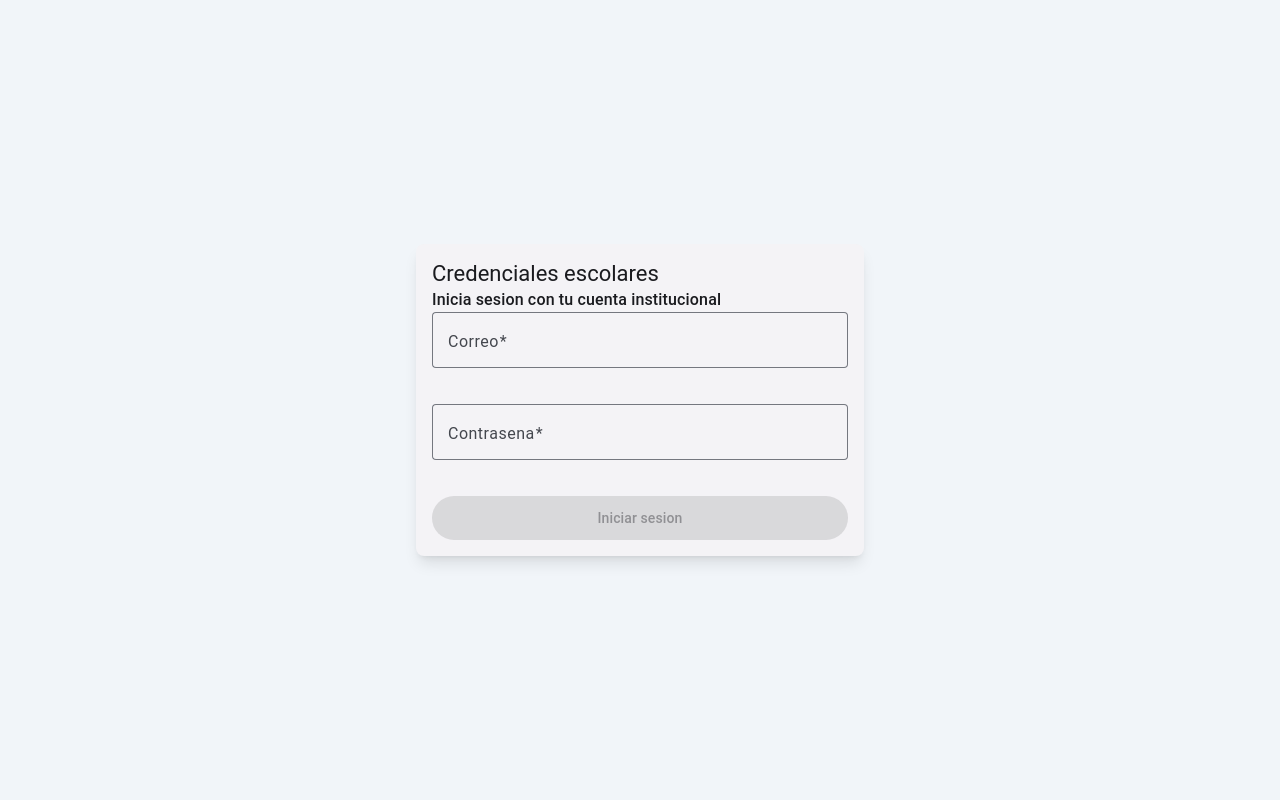
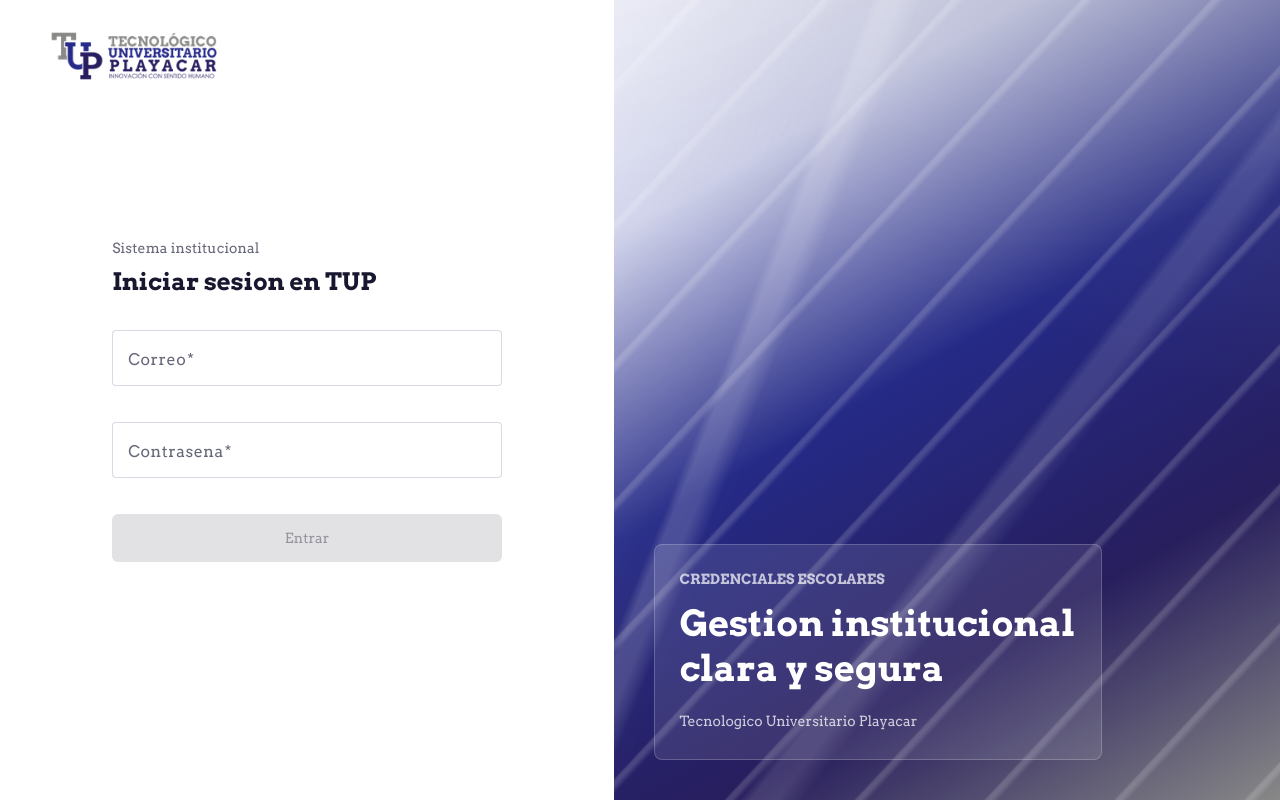
Before and after one commit to victoryama-wq/credenciales-tup, an Angular app: page /login in a window 1280 px wide. Built offline with nearby package versions, Linux system fonts and the light colour scheme.

Commit message:
Apply institutional visual identity

```diff
--- a/src/app/features/admin/pages/admin-dashboard/admin-dashboard.component.html
+++ b/src/app/features/admin/pages/admin-dashboard/admin-dashboard.component.html
@@ -1,9 +1,14 @@
-<main class="min-h-screen bg-slate-100 px-4 py-6 md:px-8">
+<main class="app-shell px-4 py-6 md:px-8">
   <div class="mx-auto max-w-7xl">
-    <div class="mb-6 flex flex-col gap-4 md:flex-row md:items-end md:justify-between">
-      <div>
-        <p class="text-sm font-medium uppercase tracking-wide text-slate-500">Portal administrativo</p>
-        <h1 class="text-3xl font-bold text-slate-900">Bandeja de solicitudes</h1>
+    <header class="institution-header mb-6 flex flex-col gap-4 rounded-lg px-5 py-4 md:flex-row md:items-center md:justify-between">
+      <div class="flex items-center gap-4">
+        <div class="grid h-14 w-32 place-items-center rounded-md bg-white p-2 shadow-sm">
+          <img src="/logo-tup.png" alt="TUP" class="logo-mark h-full w-full" />
+        </div>
+        <div>
+          <p class="eyebrow">Portal administrativo</p>
+          <h1 class="text-2xl font-bold text-[var(--tup-ink)] md:text-3xl">Bandeja de solicitudes</h1>
+        </div>
       </div>
 
       <mat-form-field appearance="outline" class="w-full md:w-72">
@@ -15,13 +20,13 @@
           }
         </mat-select>
       </mat-form-field>
-    </div>
+    </header>
 
     <section class="mb-6 grid gap-3 md:grid-cols-4">
       @for (status of statuses; track status) {
-        <article class="rounded-lg border border-slate-200 bg-white p-4">
-          <p class="text-xs font-semibold uppercase text-slate-500">{{ statusLabels[status] }}</p>
-          <p class="mt-2 text-2xl font-bold text-slate-900">{{ countByStatus(status) }}</p>
+        <article class="metric-card rounded-lg p-4">
+          <p class="text-xs font-semibold uppercase text-[var(--tup-gray)]">{{ statusLabels[status] }}</p>
+          <p class="mt-2 text-2xl font-bold text-[var(--tup-ink)]">{{ countByStatus(status) }}</p>
         </article>
       }
     </section>
@@ -35,37 +40,37 @@
         <mat-progress-spinner diameter="42" mode="indeterminate"></mat-progress-spinner>
       </div>
     } @else if (!filteredRequests.length) {
-      <mat-card class="!rounded-lg !shadow-md">
+      <mat-card class="institution-card !rounded-lg !shadow-none">
         <mat-card-content class="py-8">
-          <p class="text-center text-slate-600">No hay solicitudes con este filtro.</p>
+          <p class="text-center text-[var(--tup-muted)]">No hay solicitudes con este filtro.</p>
         </mat-card-content>
       </mat-card>
     } @else {
       <section class="grid gap-4">
         @for (request of filteredRequests; track request.id) {
-          <mat-card class="!rounded-lg !shadow-md">
-            <mat-card-content class="grid gap-5 p-5 lg:grid-cols-[160px_minmax(0,1fr)_320px]">
+          <mat-card class="institution-card !rounded-lg !shadow-none">
+            <mat-card-content class="admin-request-card">
               <div>
                 <img
                   [src]="request.photoUrl"
                   [alt]="request.name"
-                  class="aspect-[3/4] w-full rounded-md border border-slate-200 object-cover"
+                  class="request-photo w-full rounded-md border border-[var(--tup-line)]"
                 />
               </div>
 
               <div>
                 <div class="flex flex-col gap-2 md:flex-row md:items-start md:justify-between">
                   <div>
-                    <h2 class="text-xl font-bold text-slate-900">{{ request.name }}</h2>
-                    <p class="text-sm text-slate-600">{{ request.email }}</p>
-                    <p class="mt-2 text-sm text-slate-700">
+                    <h2 class="text-xl font-bold text-[var(--tup-ink)]">{{ request.name }}</h2>
+                    <p class="text-sm text-[var(--tup-muted)]">{{ request.email }}</p>
+                    <p class="mt-2 text-sm text-[var(--tup-ink)]">
                       Matricula: <strong>{{ request.studentId }}</strong>
                     </p>
-                    <p class="text-sm text-slate-700">{{ request.career }} - {{ request.cycle }}</p>
-                    <p class="text-sm text-slate-700">Telefono: {{ request.phone }}</p>
+                    <p class="text-sm text-[var(--tup-muted)]">{{ request.career }} - {{ request.cycle }}</p>
+                    <p class="text-sm text-[var(--tup-muted)]">Telefono: {{ request.phone }}</p>
                   </div>
 
-                  <span class="rounded-full bg-blue-50 px-3 py-1 text-xs font-semibold text-blue-700">
+                  <span class="status-pill rounded-full px-3 py-1 text-xs font-semibold">
                     {{ statusLabels[request.status] }}
                   </span>
                 </div>
@@ -77,6 +82,7 @@
                     <a
                       mat-stroked-button
                       color="primary"
+                      class="link-button"
                       [href]="document.url"
                       target="_blank"
                       rel="noreferrer"
@@ -99,7 +105,7 @@
                 }
               </div>
 
-              <div class="rounded-lg bg-slate-50 p-4">
+              <div class="muted-panel rounded-lg p-4">
                 <mat-form-field appearance="outline" class="w-full">
                   <mat-label>Notas / motivo</mat-label>
                   <textarea
@@ -112,37 +118,37 @@
 
                 <div class="grid gap-2">
                   @if (canMove(request, 'UNDER_REVIEW')) {
-                    <button mat-stroked-button color="primary" [disabled]="savingId === request.id" (click)="move(request, 'UNDER_REVIEW')">
+                    <button mat-stroked-button color="primary" class="!rounded-md" [disabled]="savingId === request.id" (click)="move(request, 'UNDER_REVIEW')">
                       Tomar revision
                     </button>
                   }
 
                   @if (canMove(request, 'APPROVED_FOR_PRINT')) {
-                    <button mat-flat-button color="primary" [disabled]="savingId === request.id" (click)="move(request, 'APPROVED_FOR_PRINT')">
+                    <button mat-flat-button color="primary" class="!rounded-md" [disabled]="savingId === request.id" (click)="move(request, 'APPROVED_FOR_PRINT')">
                       Aprobar impresion
                     </button>
                   }
 
                   @if (canMove(request, 'REJECTED')) {
-                    <button mat-stroked-button color="warn" [disabled]="savingId === request.id" (click)="move(request, 'REJECTED')">
+                    <button mat-stroked-button color="warn" class="!rounded-md" [disabled]="savingId === request.id" (click)="move(request, 'REJECTED')">
                       Rechazar
                     </button>
                   }
 
                   @if (canMove(request, 'PRINTED')) {
-                    <button mat-flat-button color="primary" [disabled]="savingId === request.id" (click)="move(request, 'PRINTED')">
+                    <button mat-flat-button color="primary" class="!rounded-md" [disabled]="savingId === request.id" (click)="move(request, 'PRINTED')">
                       Marcar impresa
                     </button>
                   }
 
                   @if (canMove(request, 'READY_FOR_PICKUP')) {
-                    <button mat-flat-button color="primary" [disabled]="savingId === request.id" (click)="move(request, 'READY_FOR_PICKUP')">
+                    <button mat-flat-button color="primary" class="!rounded-md" [disabled]="savingId === request.id" (click)="move(request, 'READY_FOR_PICKUP')">
                       Lista para entrega
                     </button>
                   }
 
                   @if (canMove(request, 'DELIVERED')) {
-                    <button mat-flat-button color="primary" [disabled]="savingId === request.id" (click)="move(request, 'DELIVERED')">
+                    <button mat-flat-button color="primary" class="!rounded-md" [disabled]="savingId === request.id" (click)="move(request, 'DELIVERED')">
                       Confirmar entrega
                     </button>
                   }
--- a/src/app/features/auth/pages/login-page/login-page.component.html
+++ b/src/app/features/auth/pages/login-page/login-page.component.html
@@ -1,11 +1,21 @@
-<main class="grid min-h-screen place-items-center bg-slate-100 px-4 py-10">
-  <mat-card class="w-full max-w-md !rounded-lg !shadow-lg">
-    <mat-card-header>
-      <mat-card-title>Credenciales escolares</mat-card-title>
-      <mat-card-subtitle>Inicia sesion con tu cuenta institucional</mat-card-subtitle>
+<main class="login-shell">
+  <section class="login-layout grid lg:grid-cols-[minmax(360px,48%)_minmax(0,52%)]">
+    <div class="login-form-panel relative flex min-h-screen items-center justify-center px-6 py-24">
+      <div class="login-brand-top absolute flex items-center gap-3">
+        <img src="/logo-tup.png" alt="TUP" class="logo-mark h-12 w-auto" />
+      </div>
+
+      <mat-card class="login-form-card !rounded-none !bg-white !shadow-none">
+        <mat-card-header class="!px-0 !pt-0">
+          <mat-card-subtitle class="!mb-2 !text-sm !text-[var(--tup-muted)]">
+            Sistema institucional
+          </mat-card-subtitle>
+          <mat-card-title class="!text-2xl !font-bold !text-[var(--tup-ink)]">
+            Iniciar sesion en TUP
+          </mat-card-title>
         </mat-card-header>
 
-    <mat-card-content class="pt-6">
+        <mat-card-content class="!px-0 !pb-0 !pt-8">
           <form [formGroup]="form" (ngSubmit)="login()" class="space-y-4">
             <mat-form-field appearance="outline" class="w-full">
               <mat-label>Correo</mat-label>
@@ -47,7 +57,7 @@
               mat-flat-button
               color="primary"
               type="submit"
-          class="!h-11 w-full"
+              class="!h-12 w-full !rounded-md"
               [disabled]="loading || form.invalid"
             >
               @if (loading) {
@@ -56,10 +66,24 @@
                   mode="indeterminate"
                 ></mat-progress-spinner>
               } @else {
-            Iniciar sesion
+                Entrar
               }
             </button>
           </form>
         </mat-card-content>
       </mat-card>
+    </div>
+
+    <aside class="login-art-panel hidden min-h-screen items-end p-10 lg:flex">
+      <div class="login-art-content max-w-md rounded-lg p-6">
+        <p class="text-sm font-semibold uppercase text-white/70">Credenciales escolares</p>
+        <h1 class="mt-3 text-4xl font-bold leading-tight text-white">
+          Gestion institucional clara y segura
+        </h1>
+        <p class="mt-4 text-sm leading-7 text-white/76">
+          Tecnologico Universitario Playacar
+        </p>
+      </div>
+    </aside>
+  </section>
 </main>
--- a/src/app/features/student/pages/student-dashboard/student-dashboard.component.html
+++ b/src/app/features/student/pages/student-dashboard/student-dashboard.component.html
@@ -1,12 +1,22 @@
-<main class="min-h-screen bg-slate-100 px-4 py-6 md:px-8">
-  <div class="mx-auto grid max-w-7xl gap-6 lg:grid-cols-[minmax(0,1fr)_420px]">
-    <section>
-      <div class="mb-6">
-        <p class="text-sm font-medium uppercase tracking-wide text-slate-500">Portal estudiante</p>
-        <h1 class="text-3xl font-bold text-slate-900">Solicitud de credencial</h1>
+<main class="app-shell px-4 py-6 md:px-8">
+  <div class="mx-auto max-w-7xl">
+    <header class="institution-header mb-6 flex flex-col gap-4 rounded-lg px-5 py-4 md:flex-row md:items-center md:justify-between">
+      <div class="flex items-center gap-4">
+        <div class="grid h-14 w-32 place-items-center rounded-md bg-white p-2 shadow-sm">
+          <img src="/logo-tup.png" alt="TUP" class="logo-mark h-full w-full" />
+        </div>
+        <div>
+          <p class="eyebrow">Portal estudiante</p>
+          <h1 class="text-2xl font-bold text-[var(--tup-ink)] md:text-3xl">Solicitud de credencial</h1>
+        </div>
       </div>
 
-      <mat-card class="!rounded-lg !shadow-md">
+      <span class="status-pill rounded-full px-4 py-2 text-sm font-semibold">Cuenta institucional</span>
+    </header>
+
+    <div class="grid gap-6 lg:grid-cols-[minmax(0,1fr)_420px]">
+    <section>
+      <mat-card class="institution-card !rounded-lg !shadow-none">
         <mat-card-header>
           <mat-card-title>Datos de solicitud</mat-card-title>
           <mat-card-subtitle>Completa tu informacion y adjunta archivos legibles.</mat-card-subtitle>
@@ -59,16 +69,16 @@
               }
             </mat-form-field>
 
-            <div class="rounded-lg border border-dashed border-slate-300 bg-white p-4">
-              <label class="block text-sm font-semibold text-slate-700">Foto JPG/PNG max. 2 MB</label>
+            <div class="file-drop rounded-lg p-4">
+              <label class="block text-sm font-semibold text-[var(--tup-ink)]">Foto JPG/PNG max. 2 MB</label>
               <input class="mt-3 w-full text-sm" type="file" accept="image/png,image/jpeg" (change)="setFile($event, 'photo')" />
               @if (photoFile) {
                 <p class="mt-2 text-sm text-emerald-700">{{ photoFile.name }}</p>
               }
             </div>
 
-            <div class="rounded-lg border border-dashed border-slate-300 bg-white p-4">
-              <label class="block text-sm font-semibold text-slate-700">Evidencia JPG/PNG/PDF max. 5 MB</label>
+            <div class="file-drop rounded-lg p-4">
+              <label class="block text-sm font-semibold text-[var(--tup-ink)]">Evidencia JPG/PNG/PDF max. 5 MB</label>
               <input class="mt-3 w-full text-sm" type="file" accept="image/png,image/jpeg,application/pdf" (change)="setFile($event, 'evidence')" />
               @if (evidenceFile) {
                 <p class="mt-2 text-sm text-emerald-700">{{ evidenceFile.name }}</p>
@@ -84,7 +94,7 @@
             }
 
             <div class="md:col-span-2">
-              <button mat-flat-button color="primary" type="submit" [disabled]="submitting" class="!h-11">
+              <button mat-flat-button color="primary" type="submit" [disabled]="submitting" class="!h-11 !rounded-md">
                 @if (submitting) {
                   <mat-progress-spinner diameter="22" mode="indeterminate"></mat-progress-spinner>
                 } @else {
@@ -98,7 +108,7 @@
     </section>
 
     <aside>
-      <mat-card class="!rounded-lg !shadow-md">
+      <mat-card class="institution-card !rounded-lg !shadow-none">
         <mat-card-header>
           <mat-card-title>Mis solicitudes</mat-card-title>
           <mat-card-subtitle>Seguimiento en tiempo real</mat-card-subtitle>
@@ -114,13 +124,13 @@
           } @else {
             <div class="space-y-4">
               @for (request of requests; track request.id) {
-                <article class="rounded-lg border border-slate-200 bg-white p-4">
+                <article class="rounded-lg border border-[var(--tup-line)] bg-white p-4">
                   <div class="flex items-start justify-between gap-3">
                     <div>
-                      <p class="font-semibold text-slate-900">{{ request.studentId }}</p>
-                      <p class="text-sm text-slate-600">{{ request.career }} - {{ request.cycle }}</p>
+                      <p class="font-semibold text-[var(--tup-ink)]">{{ request.studentId }}</p>
+                      <p class="text-sm text-[var(--tup-muted)]">{{ request.career }} - {{ request.cycle }}</p>
                     </div>
-                    <span class="rounded-full bg-blue-50 px-3 py-1 text-xs font-semibold text-blue-700">
+                    <span class="status-pill rounded-full px-3 py-1 text-xs font-semibold">
                       {{ statusLabels[request.status] }}
                     </span>
                   </div>
@@ -150,5 +160,6 @@
         </mat-card-content>
       </mat-card>
     </aside>
+    </div>
   </div>
 </main>
--- a/src/material-theme.scss
+++ b/src/material-theme.scss
@@ -13,10 +13,23 @@ html {
         primary: mat.$azure-palette,
         tertiary: mat.$blue-palette,
       ),
-      typography: Roboto,
+      typography: Arvo,
       density: 0,
     )
   );
+
+  --mat-sys-primary: #252a86;
+  --mat-sys-on-primary: #ffffff;
+  --mat-sys-primary-container: #eef0ff;
+  --mat-sys-on-primary-container: #271e5d;
+  --mat-sys-secondary: #271e5d;
+  --mat-sys-on-secondary: #ffffff;
+  --mat-sys-surface: #f6f7fb;
+  --mat-sys-surface-container: #ffffff;
+  --mat-sys-outline: #d7d9e5;
+  --mat-sys-outline-variant: #e3e5ee;
+  --mat-sys-on-surface: #17172f;
+  --mat-sys-on-surface-variant: #666879;
 }
 
 body {
--- a/src/styles.css
+++ b/src/styles.css
@@ -1,3 +1,196 @@
-/* You can add global styles to this file, and also import other style files */
+@import url("https://fonts.googleapis.com/css2?family=Arvo:wght@400;700&display=swap");
+@import "tailwindcss";
 
-@import "tailwindcss";
+:root {
+  --tup-primary: #252a86;
+  --tup-secondary: #271e5d;
+  --tup-gray: #888887;
+  --tup-white: #ffffff;
+  --tup-ink: #17172f;
+  --tup-muted: #666879;
+  --tup-line: #e3e5ee;
+  --tup-soft: #f6f7fb;
+  --tup-soft-blue: #eef0ff;
+  --tup-shadow: 0 18px 45px rgb(39 30 93 / 10%);
+}
+
+html,
+body {
+  background: var(--tup-soft);
+}
+
+body {
+  color: var(--tup-ink);
+  font-family: "Arvo", Georgia, serif;
+}
+
+button,
+input,
+select,
+textarea,
+.mat-mdc-card,
+.mat-mdc-button-base,
+.mat-mdc-form-field,
+.mat-mdc-select,
+.mat-mdc-option,
+.mat-mdc-menu-item,
+.mat-mdc-card-title,
+.mat-mdc-card-subtitle {
+  font-family: inherit !important;
+}
+
+.login-shell {
+  min-height: 100vh;
+  background: var(--tup-white);
+}
+
+.login-layout {
+  min-height: 100vh;
+  background: var(--tup-white);
+}
+
+.login-form-panel {
+  background: var(--tup-white);
+}
+
+.login-form-card {
+  width: min(100%, 390px);
+}
+
+.login-brand-top {
+  left: clamp(1.25rem, 4vw, 3.25rem);
+  top: clamp(1rem, 3vw, 2rem);
+}
+
+.login-art-panel {
+  background:
+    linear-gradient(135deg, rgb(255 255 255 / 20%), transparent 24%),
+    linear-gradient(150deg, #eef0ff 0%, #c9cce7 20%, #252a86 46%, #271e5d 73%, #888887 100%);
+  isolation: isolate;
+  overflow: hidden;
+  position: relative;
+}
+
+.login-art-panel::before {
+  background:
+    repeating-linear-gradient(
+      140deg,
+      rgb(255 255 255 / 0%) 0 42px,
+      rgb(255 255 255 / 18%) 44px 47px,
+      rgb(255 255 255 / 0%) 52px 88px
+    ),
+    linear-gradient(118deg, rgb(255 255 255 / 22%), rgb(37 42 134 / 0%) 38%),
+    linear-gradient(205deg, rgb(136 136 135 / 30%), rgb(39 30 93 / 0%) 44%);
+  content: "";
+  inset: -12%;
+  opacity: 0.9;
+  position: absolute;
+  transform: rotate(-7deg) scale(1.08);
+  z-index: -1;
+}
+
+.login-art-panel::after {
+  background:
+    linear-gradient(112deg, transparent 0 26%, rgb(255 255 255 / 16%) 27% 29%, transparent 31% 100%),
+    linear-gradient(128deg, transparent 0 58%, rgb(255 255 255 / 12%) 59% 61%, transparent 63% 100%);
+  content: "";
+  inset: 0;
+  position: absolute;
+  z-index: -1;
+}
+
+.login-art-content {
+  background: rgb(255 255 255 / 10%);
+  border: 1px solid rgb(255 255 255 / 20%);
+  color: var(--tup-white);
+}
+
+.app-shell {
+  min-height: 100vh;
+  background:
+    linear-gradient(180deg, rgb(37 42 134 / 8%) 0, rgb(37 42 134 / 0%) 320px),
+    var(--tup-soft);
+}
+
+.brand-panel {
+  background:
+    linear-gradient(135deg, rgb(39 30 93 / 96%), rgb(37 42 134 / 94%)),
+    var(--tup-secondary);
+  color: var(--tup-white);
+}
+
+.brand-card {
+  border: 1px solid rgb(255 255 255 / 18%);
+  background: rgb(255 255 255 / 10%);
+}
+
+.institution-card {
+  border: 1px solid var(--tup-line);
+  box-shadow: var(--tup-shadow);
+}
+
+.institution-header {
+  border-bottom: 1px solid var(--tup-line);
+  background: rgb(255 255 255 / 88%);
+  backdrop-filter: blur(14px);
+}
+
+.logo-mark {
+  object-fit: contain;
+}
+
+.request-photo {
+  aspect-ratio: 3 / 4;
+  max-height: 240px;
+  min-height: 210px;
+  object-fit: cover;
+  background: var(--tup-soft-blue);
+}
+
+.admin-request-card {
+  display: grid !important;
+  gap: 1.25rem;
+  padding: 1.25rem !important;
+}
+
+@media (min-width: 1024px) {
+  .admin-request-card {
+    align-items: start;
+    grid-template-columns: 160px minmax(0, 1fr) 320px;
+  }
+}
+
+.eyebrow {
+  color: var(--tup-gray);
+  font-size: 0.78rem;
+  font-weight: 700;
+  letter-spacing: 0;
+  text-transform: uppercase;
+}
+
+.status-pill {
+  border: 1px solid rgb(37 42 134 / 14%);
+  background: var(--tup-soft-blue);
+  color: var(--tup-primary);
+}
+
+.metric-card {
+  border: 1px solid var(--tup-line);
+  border-left: 4px solid var(--tup-primary);
+  background: var(--tup-white);
+}
+
+.file-drop {
+  border: 1px dashed rgb(37 42 134 / 30%);
+  background: linear-gradient(180deg, var(--tup-white), rgb(238 240 255 / 40%));
+}
+
+.muted-panel {
+  border: 1px solid var(--tup-line);
+  background: #f9fafc;
+}
+
+.link-button {
+  border-color: rgb(37 42 134 / 24%) !important;
+  color: var(--tup-primary) !important;
+}
```
Also changed, not shown: public/logo-tup.png (added), 1 other file (tests, documents, lock files or other folders). Lines whose indentation alone changed are shown as unchanged.
